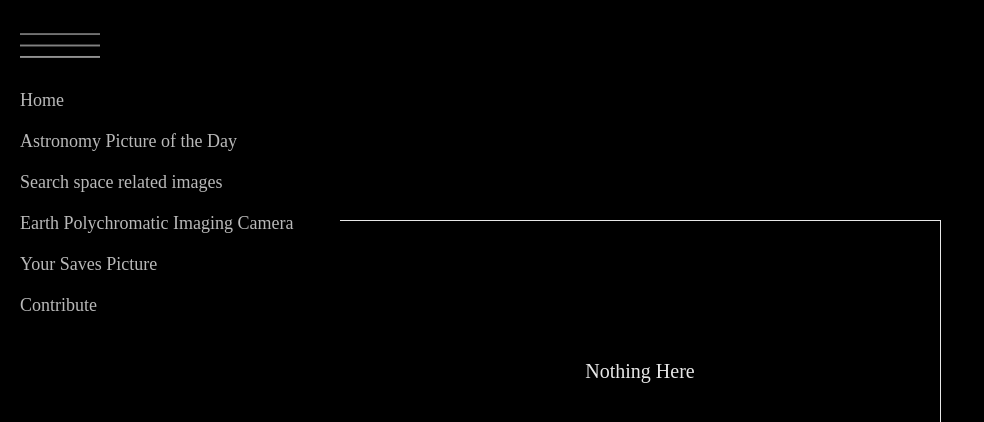
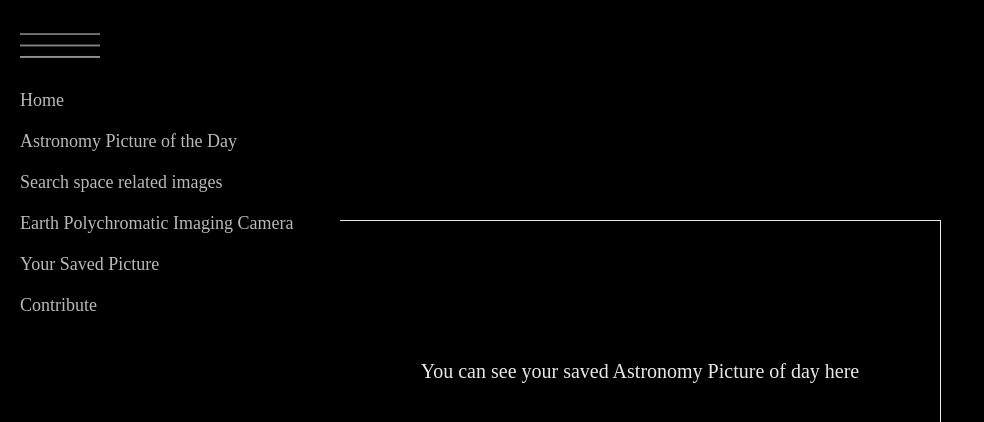
Before and after one commit to AJ-1009/space_web, a Next.js app: page /saves in a window 1280 px wide. Both pictures are taken after a click on the element 60 px from the left and 45 px from the top of the page. Shown: the top 422 px of the page, without its empty margins (0-984 px from the left). Built offline with nearby package versions, Linux system fonts and the light colour scheme.

Commit message:
small change

```diff
--- a/components/Navbar.js
+++ b/components/Navbar.js
@@ -25,7 +25,7 @@ export default function Navbar() {
           Earth Polychromatic Imaging Camera
         </Link>
         <Link href="/saves" className={styles["link"]} onClick={()=>setmenu(false)} >
-         Your Saves Picture
+         Your Saved Picture
         </Link>
 <Link href ="https://github.com/AJ-1009/space_web" target="_blank" className={styles["link"]} onClick={()=>setmenu(false)}>Contribute</Link>
       </div>
--- a/pages/saves.js
+++ b/pages/saves.js
@@ -40,7 +40,7 @@ export default function Saves() {
           </Link>
         ))}
       </div>
-      {!saves.length && <div className={styles["nothing-here"]}>Nothing Here</div>}
+      {!saves.length && <div className={styles["nothing-here"]}>You can see your saved Astronomy Picture of day here </div>}
       {saves.length && (
         <div
           onClick={() => {
```
